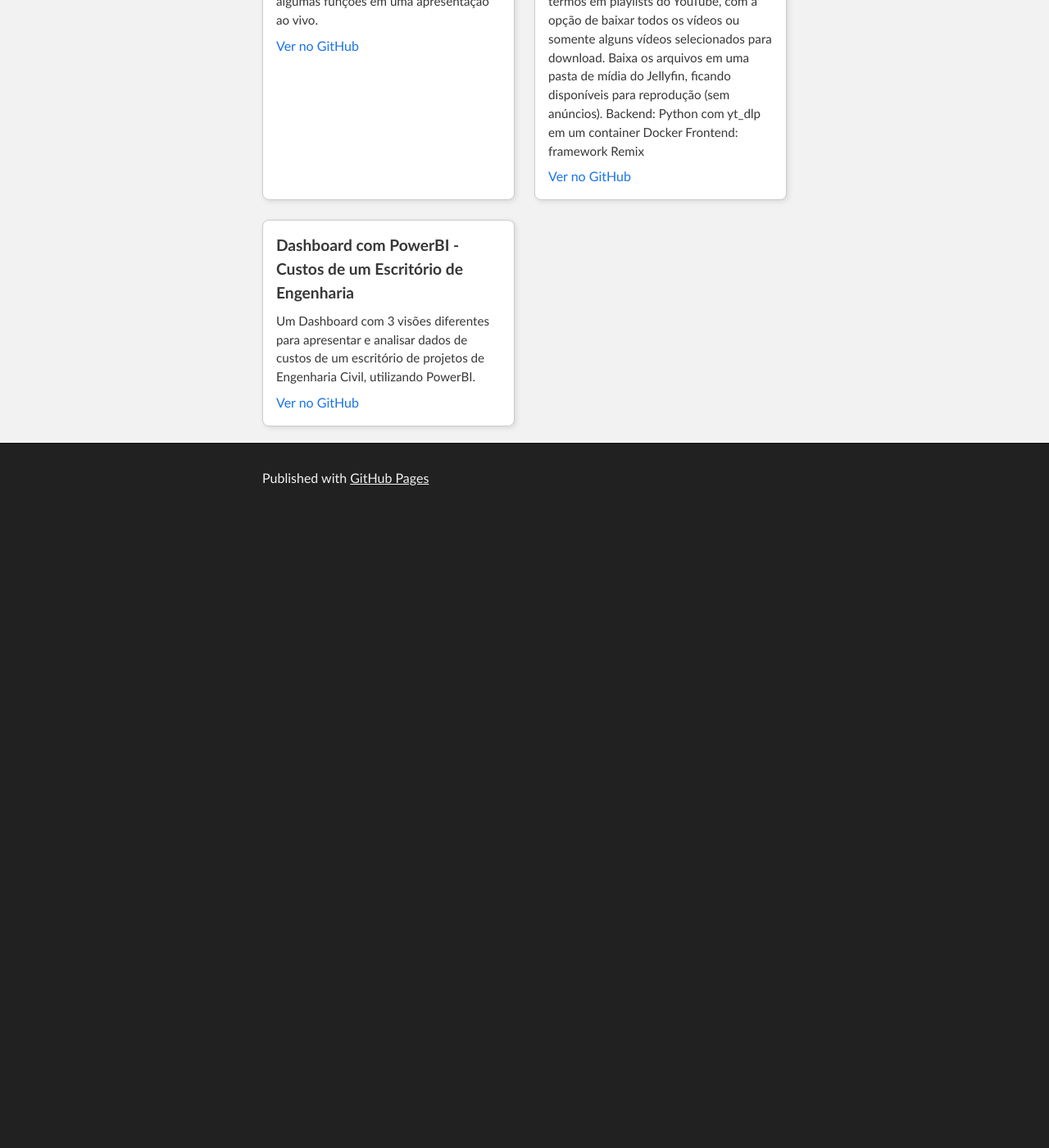
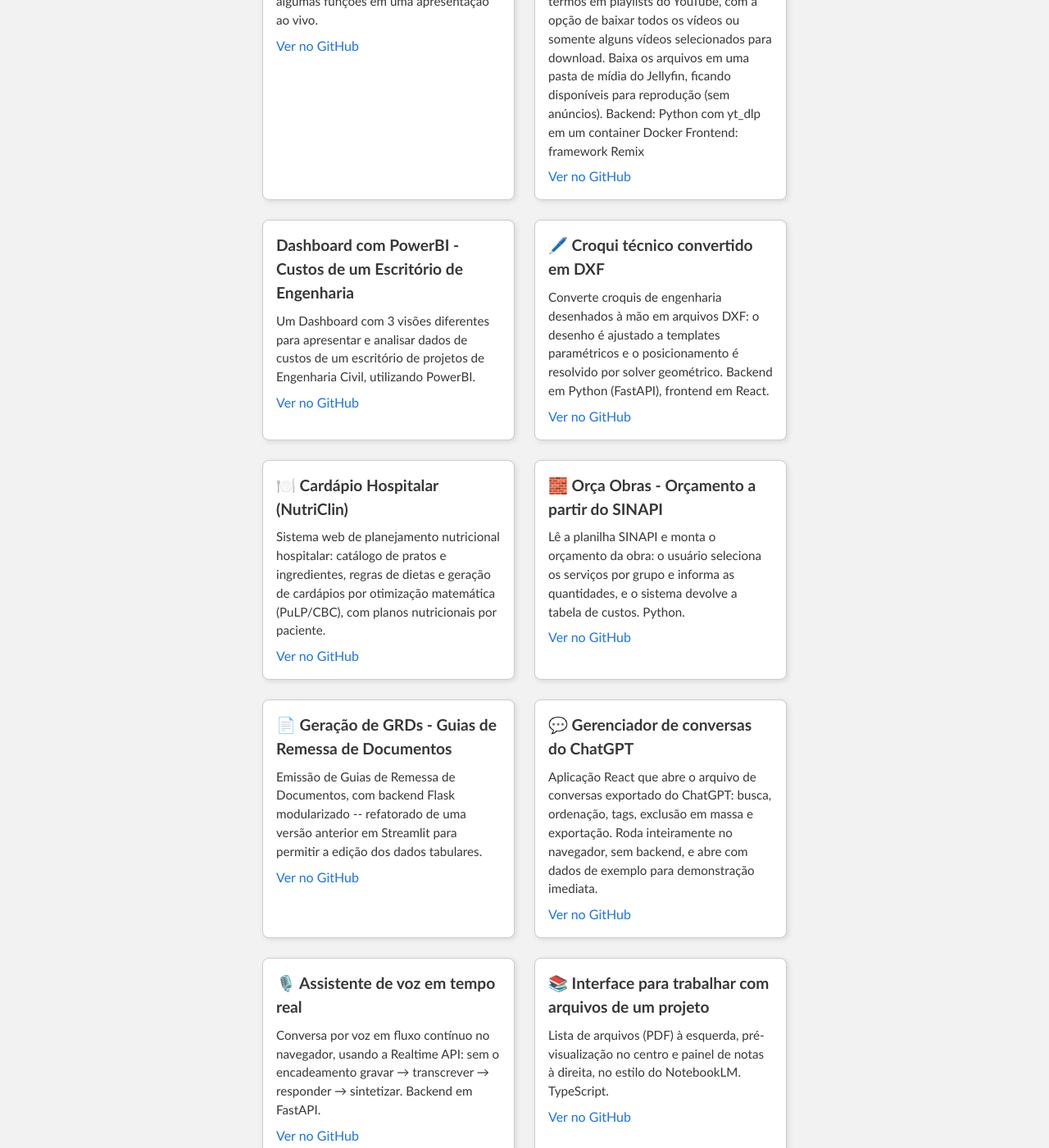
Before and after one commit to bbrunossf/bbrunossf.github.io, a Jekyll site: the page built from index.md, in a window 1280 px wide and 1400 px high, scrolled down 807 px. Shown: the whole window at 82% size. Built offline with Jekyll 4.4.1, drawn with Linux system fonts in a browser that asks for light colours; before the commit the page ends 1437 px from its top, so only the background shows below that; some of the changed text lies outside the part shown.

Commit message:
Adiciona 10 cards de projetos ao portfolio (croqui2dxf, cardapio_hospitalar2026, orcaobras, novagrd, chatmanager, voice-assistant, notebookLM, gantt-app, eleicoes2026 e o grafo)

```diff
--- a/index.md
+++ b/index.md
@@ -82,4 +82,101 @@ permalink: /
     </div>
     <a class="card-link" href="https://github.com/bbrunossf/dash_powerbi_01" target="_blank">Ver no GitHub</a>
   </div>
+
+  <div class="card">
+    <div class="card-title">🖊️ Croqui técnico convertido em DXF</div>
+    <div class="card-desc">
+      Converte croquis de engenharia desenhados à mão em arquivos DXF: o desenho é ajustado a
+      templates paramétricos e o posicionamento é resolvido por solver geométrico.
+      Backend em Python (FastAPI), frontend em React.
+    </div>
+    <a class="card-link" href="https://github.com/bbrunossf/croqui2dxf" target="_blank">Ver no GitHub</a>
+  </div>
+
+  <div class="card">
+    <div class="card-title">🍽️ Cardápio Hospitalar (NutriClin)</div>
+    <div class="card-desc">
+      Sistema web de planejamento nutricional hospitalar: catálogo de pratos e ingredientes,
+      regras de dietas e geração de cardápios por otimização matemática (PuLP/CBC),
+      com planos nutricionais por paciente.
+    </div>
+    <a class="card-link" href="https://github.com/bbrunossf/cardapio_hospitalar2026" target="_blank">Ver no GitHub</a>
+  </div>
+
+  <div class="card">
+    <div class="card-title">🧱 Orça Obras - Orçamento a partir do SINAPI</div>
+    <div class="card-desc">
+      Lê a planilha SINAPI e monta o orçamento da obra: o usuário seleciona os serviços por grupo
+      e informa as quantidades, e o sistema devolve a tabela de custos.
+      Python.
+    </div>
+    <a class="card-link" href="https://github.com/bbrunossf/orcaobras" target="_blank">Ver no GitHub</a>
+  </div>
+
+  <div class="card">
+    <div class="card-title">📄 Geração de GRDs - Guias de Remessa de Documentos</div>
+    <div class="card-desc">
+      Emissão de Guias de Remessa de Documentos, com backend Flask modularizado --
+      refatorado de uma versão anterior em Streamlit para permitir a edição dos dados tabulares.
+    </div>
+    <a class="card-link" href="https://github.com/bbrunossf/novagrd" target="_blank">Ver no GitHub</a>
+  </div>
+
+  <div class="card">
+    <div class="card-title">💬 Gerenciador de conversas do ChatGPT</div>
+    <div class="card-desc">
+      Aplicação React que abre o arquivo de conversas exportado do ChatGPT: busca, ordenação,
+      tags, exclusão em massa e exportação. Roda inteiramente no navegador, sem backend, e abre
+      com dados de exemplo para demonstração imediata.
+    </div>
+    <a class="card-link" href="https://github.com/bbrunossf/chatmanager" target="_blank">Ver no GitHub</a>
+  </div>
+
+  <div class="card">
+    <div class="card-title">🎙️ Assistente de voz em tempo real</div>
+    <div class="card-desc">
+      Conversa por voz em fluxo contínuo no navegador, usando a Realtime API: sem o encadeamento
+      gravar &#8594; transcrever &#8594; responder &#8594; sintetizar.
+      Backend em FastAPI.
+    </div>
+    <a class="card-link" href="https://github.com/bbrunossf/voice-assistant" target="_blank">Ver no GitHub</a>
+  </div>
+
+  <div class="card">
+    <div class="card-title">📚 Interface para trabalhar com arquivos de um projeto</div>
+    <div class="card-desc">
+      Lista de arquivos (PDF) à esquerda, pré-visualização no centro e painel de notas à direita,
+      no estilo do NotebookLM. TypeScript.
+    </div>
+    <a class="card-link" href="https://github.com/bbrunossf/notebookLM" target="_blank">Ver no GitHub</a>
+  </div>
+
+  <div class="card">
+    <div class="card-title">📅 Cronograma Gantt com integração Trello</div>
+    <div class="card-desc">
+      Cronograma em Gantt (frappe-gantt) com projetos e tarefas em PostgreSQL via Prisma,
+      importação de tarefas do Trello e sincronização de progresso. React Router.
+    </div>
+    <a class="card-link" href="https://github.com/bbrunossf/gantt-app" target="_blank">Ver no GitHub</a>
+  </div>
+
+  <div class="card">
+    <div class="card-title">🗳️ Painel de avaliação de candidatos - Eleições ES 2026</div>
+    <div class="card-desc">
+      Painel Streamlit que compara os candidatos do Espírito Santo que já ocupam cargo
+      (33 deputados estaduais e 10 federais) em quatro dimensões de avaliação. Python.
+    </div>
+    <a class="card-link" href="https://github.com/bbrunossf/eleicoes2026" target="_blank">Ver no GitHub</a>
+  </div>
+
+  <div class="card">
+    <div class="card-title">🕸️ Este portfólio como grafo interativo</div>
+    <div class="card-desc">
+      Os projetos, ferramentas e conhecimentos deste portfólio apresentados como um grafo
+      navegável: dois layouts, busca e visão essencial ou completa. React + Cytoscape.
+    </div>
+    <a class="card-link" href="https://github.com/bbrunossf/portfolio_em_grafo" target="_blank">Ver no GitHub</a>
+    &nbsp;·&nbsp;
+    <a class="card-link" href="https://bbrunossf.github.io/portfolio_em_grafo/" target="_blank">Abrir o grafo</a>
+  </div>
 </div>
```
